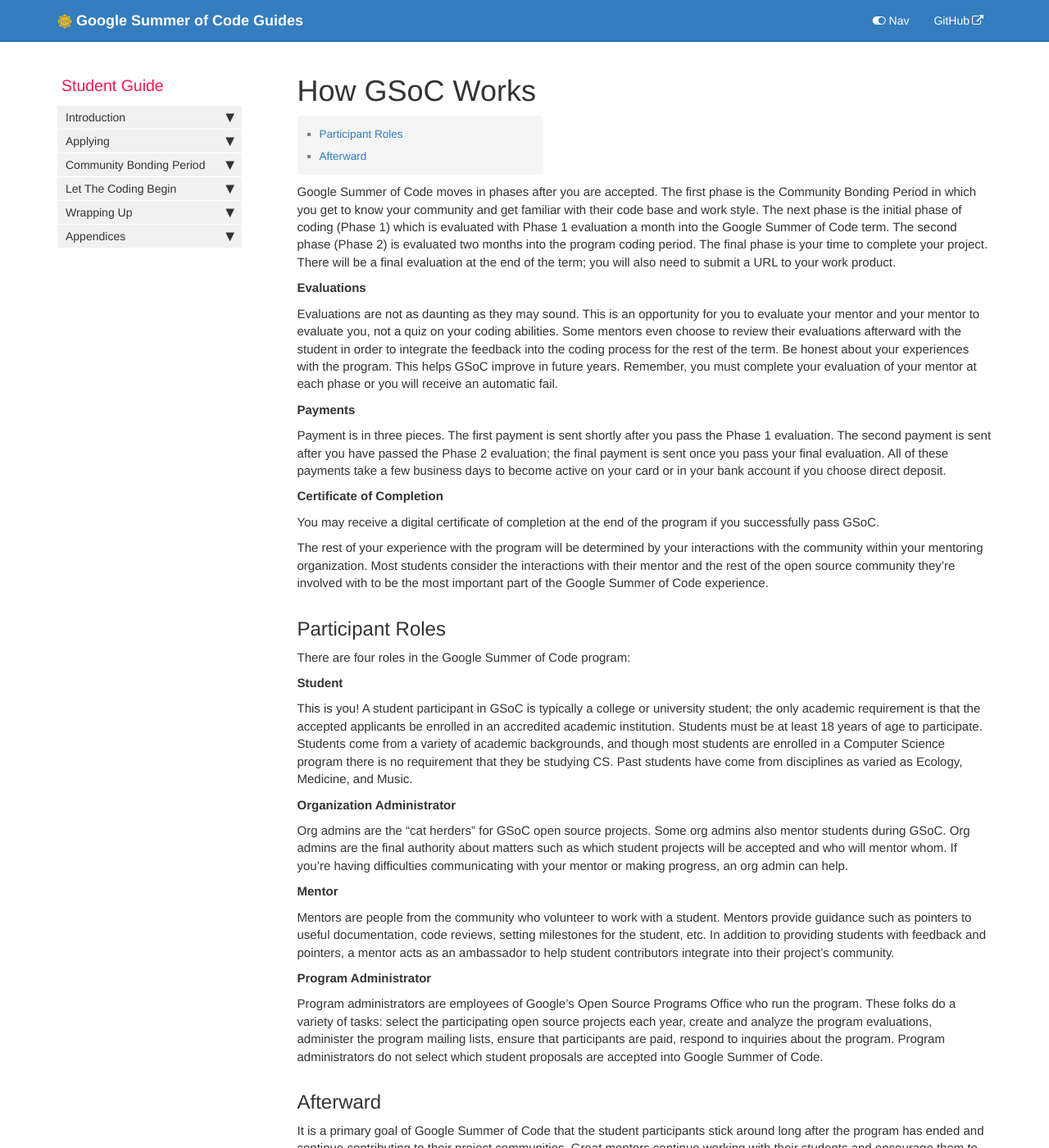
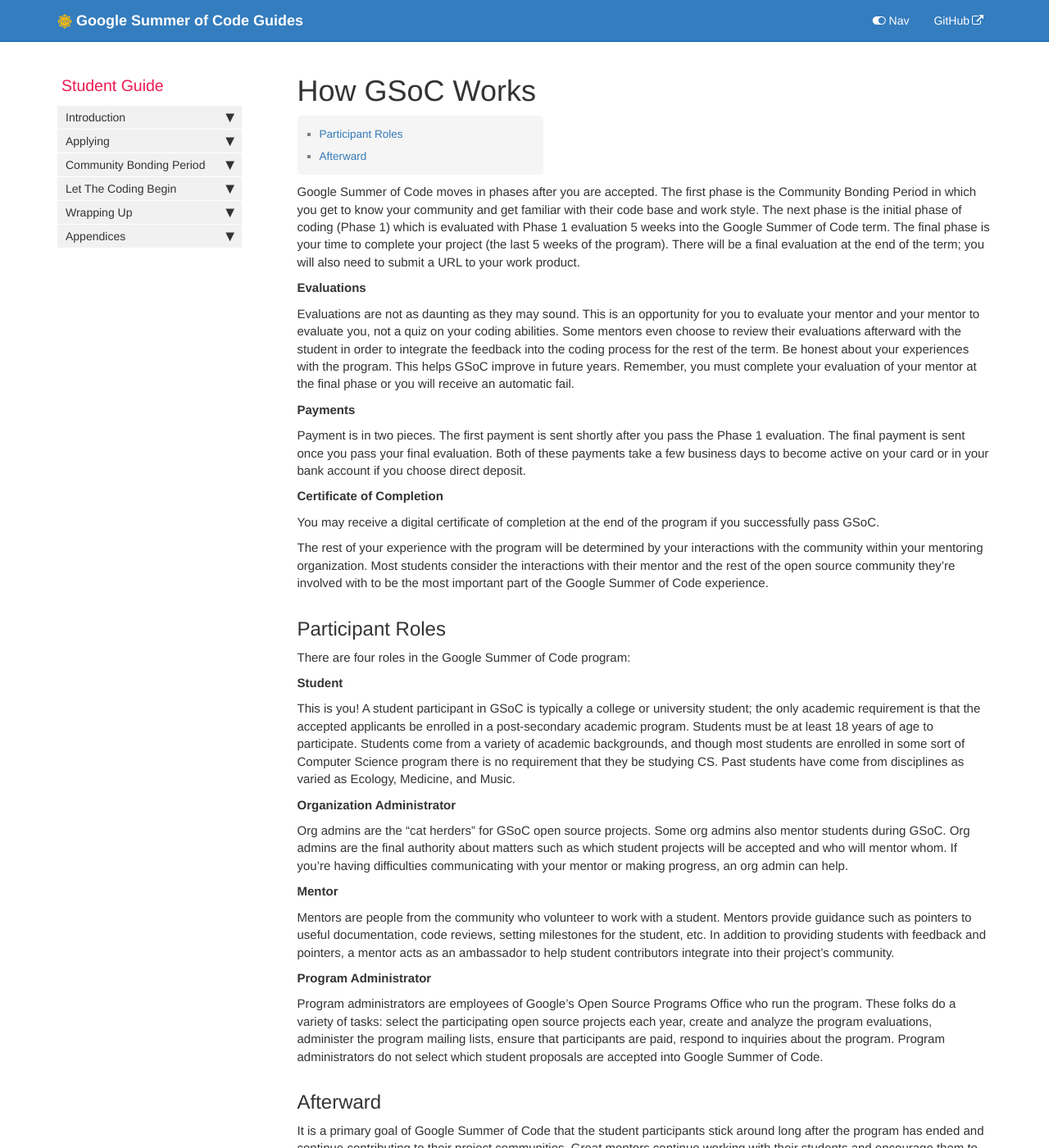
Before and after one commit to google/gsocguides, a Jekyll site: the page built from pages/student/08-how_gsoc_works.md, in a window 1280 px wide and 1400 px high. Shown: the whole window at 82% size. Built offline with Jekyll 4.4.1, drawn with Linux system fonts in a browser that asks for light colours.

Commit message:
Update 08-how_gsoc_works.md

```diff
--- a/pages/student/08-how_gsoc_works.md
+++ b/pages/student/08-how_gsoc_works.md
@@ -6,15 +6,15 @@ permalink: student/how-gsoc-works.html
 sidebar: student_sidebar
 ---
 
-Google Summer of Code moves in phases after you are accepted. The first phase is the Community Bonding Period in which you get to know your community and get familiar with their code base and work style. The next phase is the initial phase of coding (Phase 1) which is evaluated with Phase 1 evaluation a month into the Google Summer of Code term. The second phase (Phase 2) is evaluated two months into the program coding period. The final phase is your time to complete your project. There will be a final evaluation at the end of the term; you will also need to submit a URL to your work product.
+Google Summer of Code moves in phases after you are accepted. The first phase is the Community Bonding Period in which you get to know your community and get familiar with their code base and work style. The next phase is the initial phase of coding (Phase 1) which is evaluated with Phase 1 evaluation 5 weeks into the Google Summer of Code term. The final phase is your time to complete your project (the last 5 weeks of the program). There will be a final evaluation at the end of the term; you will also need to submit a URL to your work product.
 
 **Evaluations**
 
-Evaluations are not as daunting as they may sound. This is an opportunity for you to evaluate your mentor and your mentor to evaluate you, not a quiz on your coding abilities. Some mentors even choose to review their evaluations afterward with the student in order to integrate the feedback into the coding process for the rest of the term. Be honest about your experiences with the program. This helps GSoC improve in future years. Remember, you must complete your evaluation of your mentor at each phase or you will receive an automatic fail.
+Evaluations are not as daunting as they may sound. This is an opportunity for you to evaluate your mentor and your mentor to evaluate you, not a quiz on your coding abilities. Some mentors even choose to review their evaluations afterward with the student in order to integrate the feedback into the coding process for the rest of the term. Be honest about your experiences with the program. This helps GSoC improve in future years. Remember, you must complete your evaluation of your mentor at the final phase or you will receive an automatic fail.
 
 **Payments**
 
-Payment is in three pieces. The first payment is sent shortly after you pass the Phase 1 evaluation. The second payment is sent after you have passed the Phase 2 evaluation; the final payment is sent once you pass your final evaluation. All of these payments take a few business days to become active on your card or in your bank account if you choose direct deposit.
+Payment is in two pieces. The first payment is sent shortly after you pass the Phase 1 evaluation. The final payment is sent once you pass your final evaluation. Both of these payments take a few business days to become active on your card or in your bank account if you choose direct deposit.
 
 **Certificate of Completion**
 
@@ -29,7 +29,7 @@ There are four roles in the Google Summer of Code program:
 
 **Student**
 
-This is you! A student participant in GSoC is typically a college or university student; the only academic requirement is that the accepted applicants be enrolled in an accredited academic institution. Students must be at least 18 years of age to participate. Students come from a variety of academic backgrounds, and though most students are enrolled in a Computer Science program there is no requirement that they be studying CS. Past students have come from disciplines as varied as Ecology, Medicine, and Music.
+This is you! A student participant in GSoC is typically a college or university student; the only academic requirement is that the accepted applicants be enrolled in a post-secondary academic program. Students must be at least 18 years of age to participate. Students come from a variety of academic backgrounds, and though most students are enrolled in some sort of Computer Science program there is no requirement that they be studying CS. Past students have come from disciplines as varied as Ecology, Medicine, and Music.
 
 **Organization Administrator**
 
```
